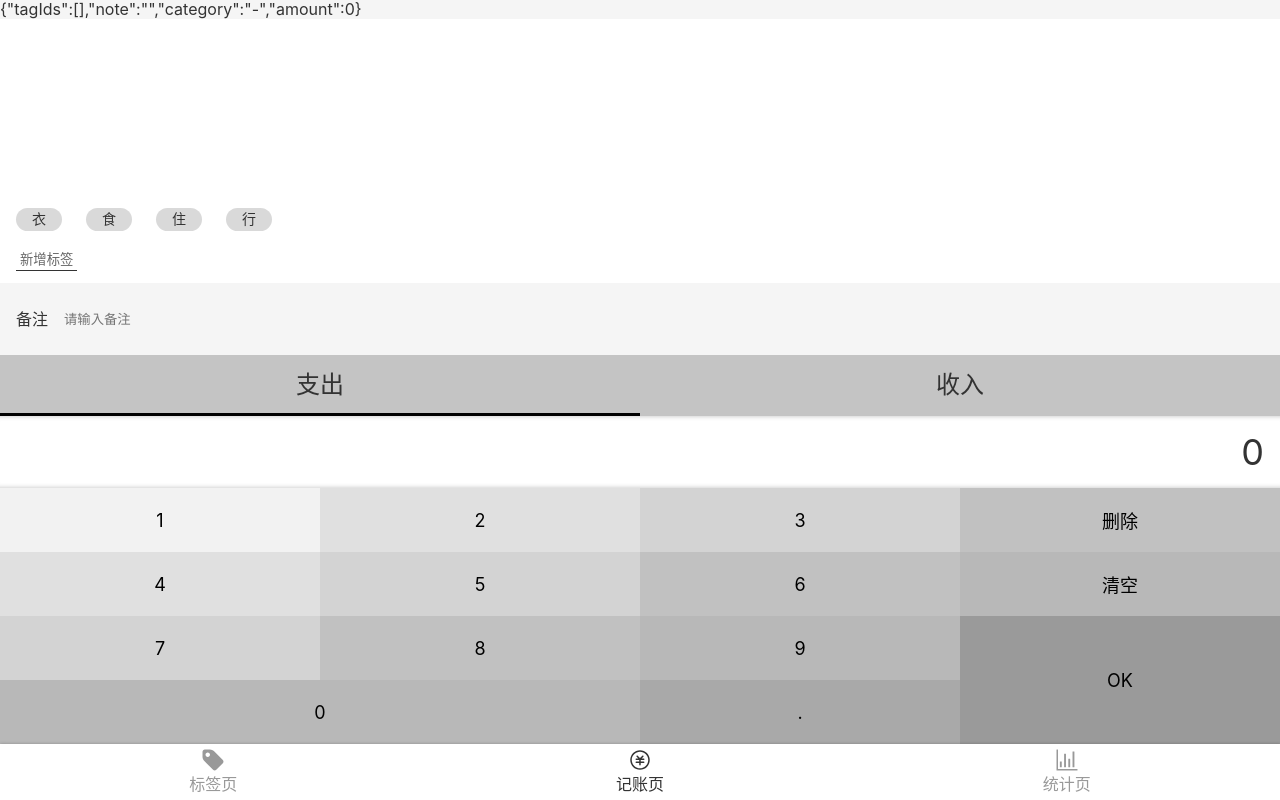
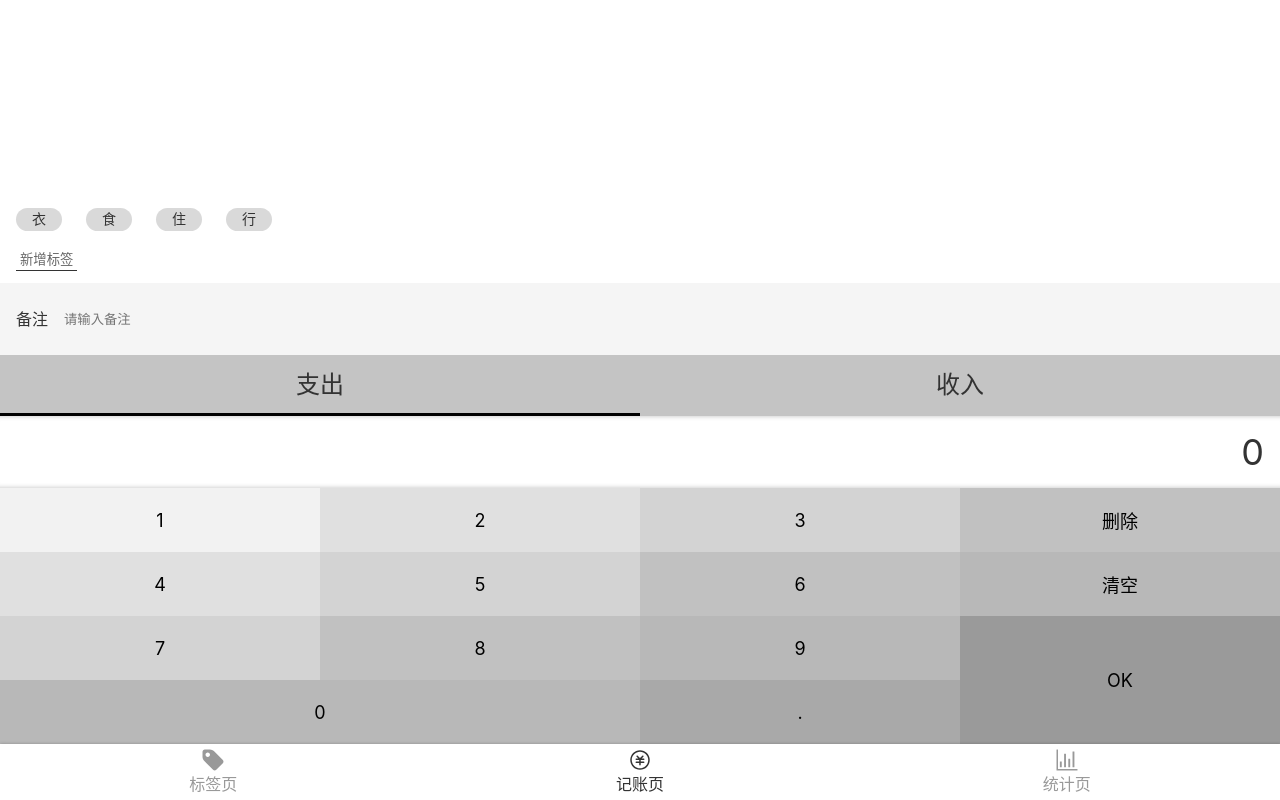
Before and after one commit to tang-xuan11/morney-react, a React app: page /#/money in a window 1280 px wide. Built offline with nearby package versions, Linux system fonts and the light colour scheme.

Commit message:
删除无用代码

```diff
--- a/src/views/Money.tsx
+++ b/src/views/Money.tsx
@@ -36,7 +36,6 @@ const Money = () => {
   };
   return (
     <MyLayout>
-      {JSON.stringify(selected)}
       <TagsSection
         value={selected.tagIds}
         onChange={(tagIds) => onChange({ tagIds })}
```
